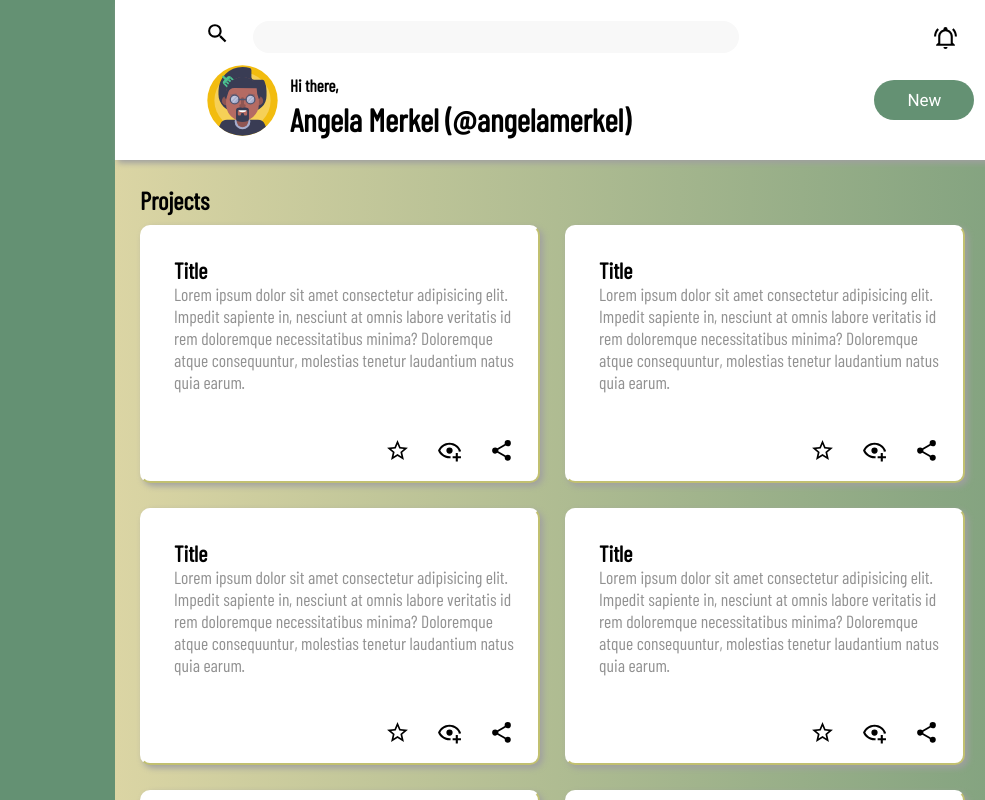
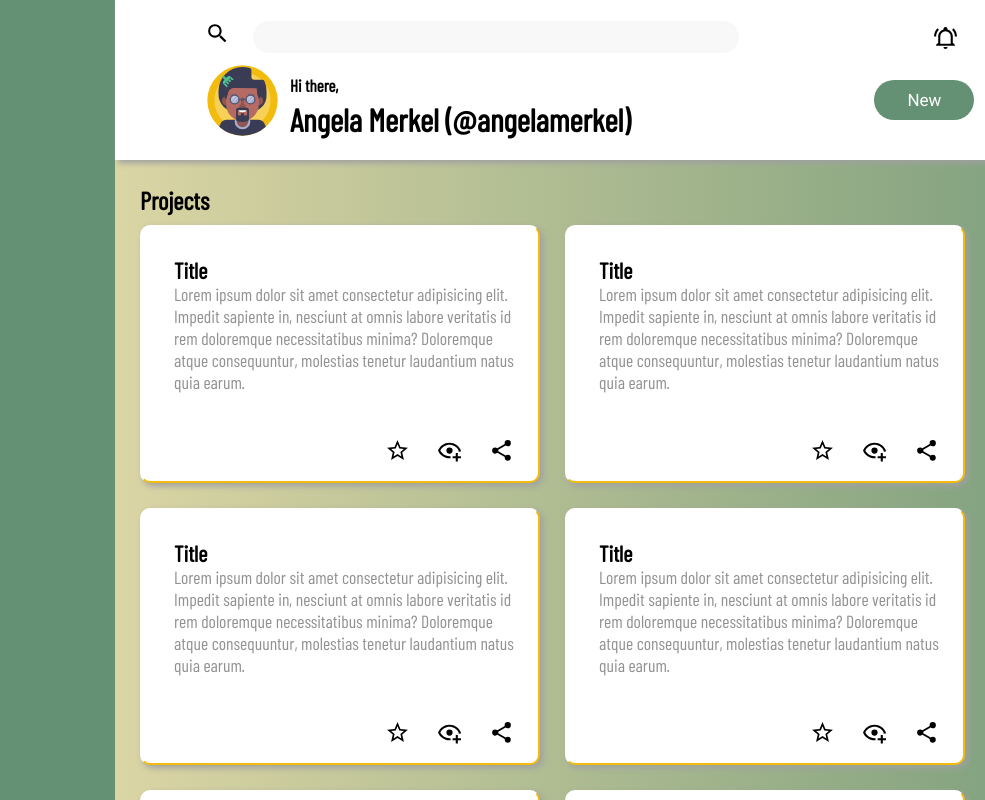
Before and after one commit to alvinmasaba/admin-dashboard, a plain HTML site: page index.html in a window 1280 px wide. Shown: the full height of the page, 210-1195 px from the left. Drawn offline with nearby package versions, Linux system fonts and the light colour scheme.

Commit message:
Changes border color on project cards to match header avatar palette.

```diff
--- a/styles/styles.css
+++ b/styles/styles.css
@@ -254,8 +254,8 @@ input:focus {
 }
 
 .project-card {
-  border-right: 2.5px solid #918f018f;
-  border-bottom: 2.5px solid #918f018f;
+  border-right: 2.5px solid #f2bc0f;
+  border-bottom: 2.5px solid #f2bc0f;
   min-height: 200px;
   display: grid;
   place-items: center start;
```
